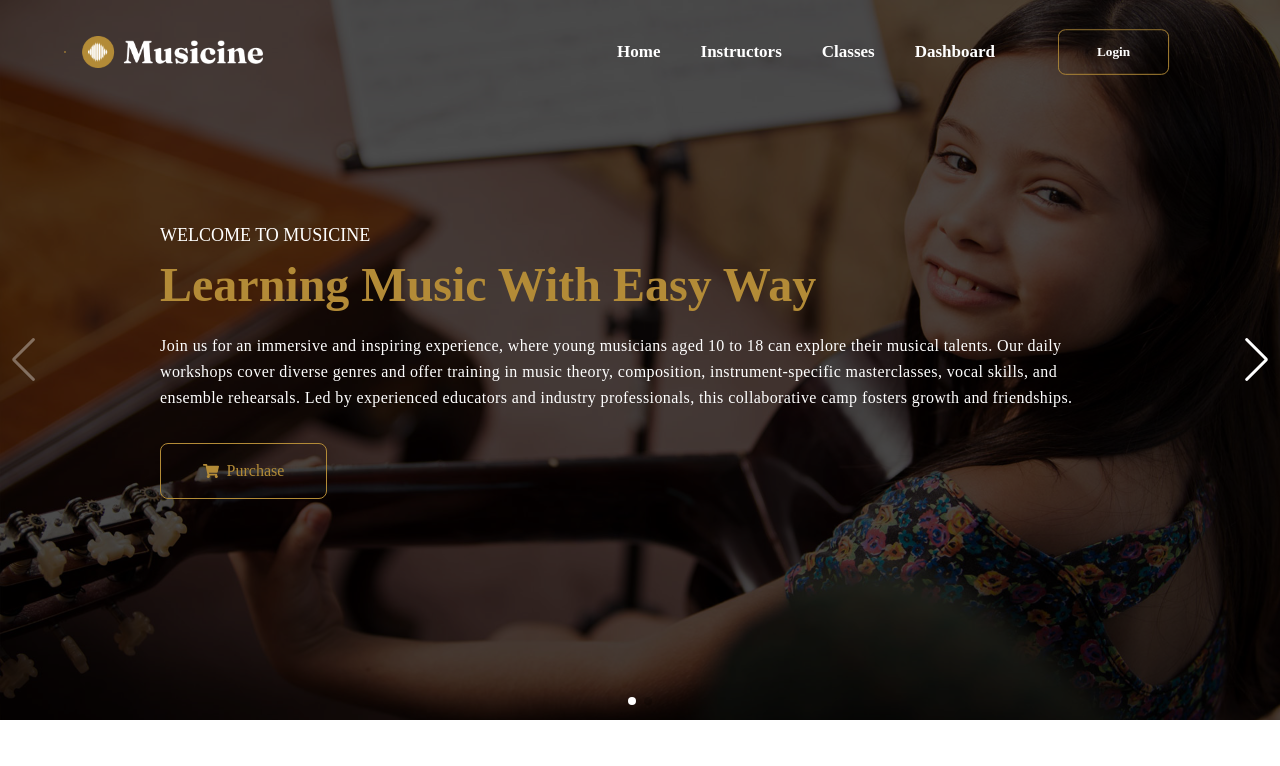
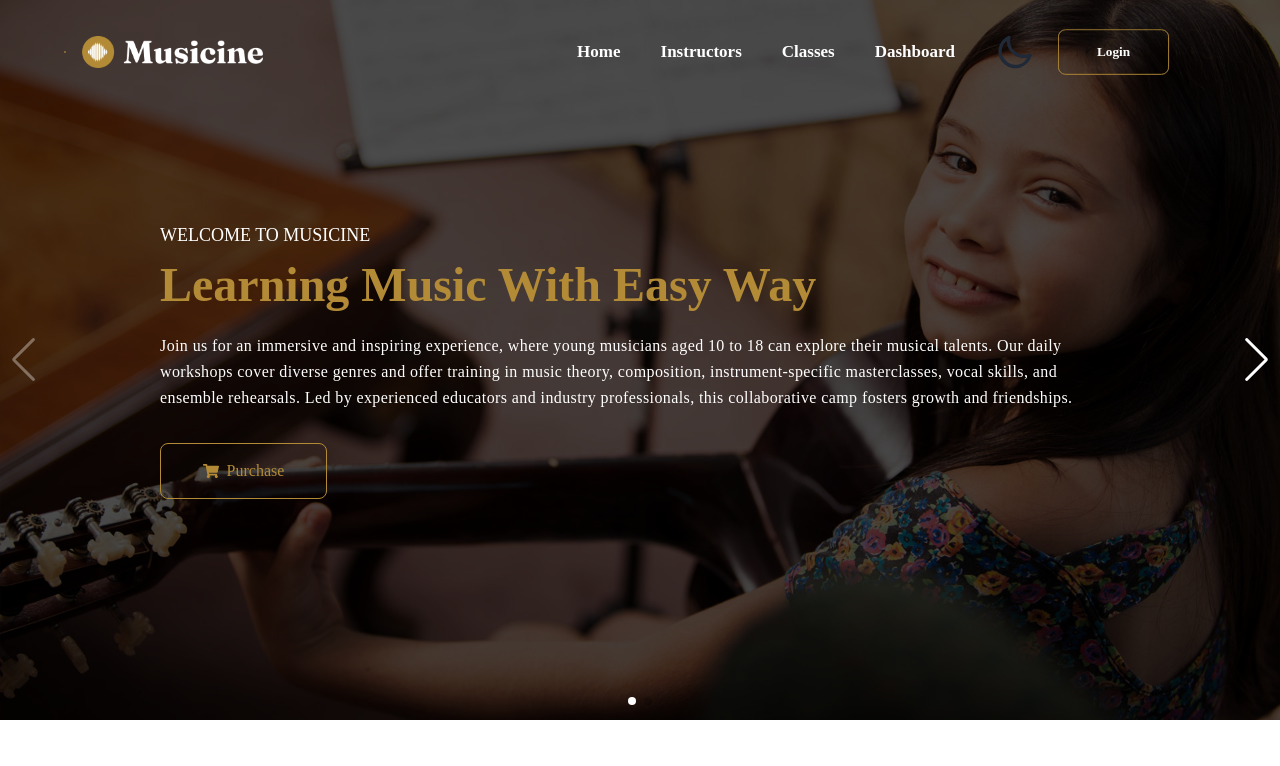
Before and after one commit to ijazhossain/summer-camp-asg-12-jazz, a React (Vite) app: page / in a window 1280 px wide. Shown: the top 766 px of the page. Built offline with nearby package versions, Linux system fonts and the light colour scheme; no server answers.

Commit message:
implement light and dark mode

```diff
--- a/src/Pages/Shared/Header/Header.jsx
+++ b/src/Pages/Shared/Header/Header.jsx
@@ -3,8 +3,12 @@
 import useAuth from "../../../hooks/useAuth";
 import useAdmin from "../../../hooks/useAdmin";
 import useIsInstructor from "../../../hooks/useIsInstructor";
+import { useEffect, useState } from "react";
 
 const Header = () => {
+    const [theme, setTheme] = useState(
+        localStorage.getItem("theme") ? localStorage.getItem("theme") : "light"
+    )
     const { user, logOut } = useAuth()
     const [isAdmin] = useAdmin()
     const [isInstructor] = useIsInstructor()
@@ -16,6 +20,16 @@
                 console.log(error.message);
             })
     }
+    const handleToggle = e => {
+        if (e.target.checked) {
+            setTheme("dark")
+        } else { setTheme("light") }
+    }
+    useEffect(() => {
+        localStorage.setItem("theme", theme);
+        const localTheme = localStorage.getItem("theme")
+        document.querySelector("html").setAttribute("data-theme", localTheme);
+    }, [theme])
     return (
         <div className="relative">
             <div className="navbar  px-0 py-5 bg-transparent w-full z-10  absolute top-0 left-0 ">
@@ -43,6 +57,7 @@
                                         user && <span className="cursor-pointer tooltip" data-tip={user?.displayName}><img className='w-[60px] h-60px border-2 border-[#b37b38] rounded-full me-10' src={user.photoURL} alt="" /></span>
                                     }
                                 </div>
+
                                 {!user ? <Link to="/login" className="font-semibold me-10 btn px-10 capitalize hover:border-none hover:bg-[#b37b38] hover:text-white bg-transparent border border-[#b38b37] text-white ms-5">Login</Link>
                                     :
                                     <button onClick={handleLogOut} className="font-semibold btn px-10 capitalize hover:border-none hover:bg-[#b37b38] hover:text-white bg-transparent border border-[#b38b37] text-white ms-5">Logout</button>
@@ -68,9 +83,26 @@
                             {/* instructor link */}
                             {isInstructor && <p ><Link className="font-semibold text-white me-10 text-[17px] focus:text-[#b37b38]" to="/dashboard/addClass
                             ">Dashboard</Link></p>}
+
+
                             {
                                 user && <span className="cursor-pointer tooltip" data-tip={user?.displayName}><img className='w-[60px] h-60px border-2 border-[#b37b38] rounded-full me-10' src={user.photoURL} alt="" /></span>
                             }
+                            {/* swap */}
+                            <label className="swap swap-rotate">
+
+                                {/* this hidden checkbox controls the state */}
+                                <input type="checkbox" onChange={handleToggle}
+                                    checked={theme === "light" ? false : true}
+                                />
+
+                                {/* sun icon */}
+                                <svg className="swap-on fill-current w-10 h-10" xmlns="http://www.w3.org/2000/svg" viewBox="0 0 24 24"><path d="M5.64,17l-.71.71a1,1,0,0,0,0,1.41,1,1,0,0,0,1.41,0l.71-.71A1,1,0,0,0,5.64,17ZM5,12a1,1,0,0,0-1-1H3a1,1,0,0,0,0,2H4A1,1,0,0,0,5,12Zm7-7a1,1,0,0,0,1-1V3a1,1,0,0,0-2,0V4A1,1,0,0,0,12,5ZM5.64,7.05a1,1,0,0,0,.7.29,1,1,0,0,0,.71-.29,1,1,0,0,0,0-1.41l-.71-.71A1,1,0,0,0,4.93,6.34Zm12,.29a1,1,0,0,0,.7-.29l.71-.71a1,1,0,1,0-1.41-1.41L17,5.64a1,1,0,0,0,0,1.41A1,1,0,0,0,17.66,7.34ZM21,11H20a1,1,0,0,0,0,2h1a1,1,0,0,0,0-2Zm-9,8a1,1,0,0,0-1,1v1a1,1,0,0,0,2,0V20A1,1,0,0,0,12,19ZM18.36,17A1,1,0,0,0,17,18.36l.71.71a1,1,0,0,0,1.41,0,1,1,0,0,0,0-1.41ZM12,6.5A5.5,5.5,0,1,0,17.5,12,5.51,5.51,0,0,0,12,6.5Zm0,9A3.5,3.5,0,1,1,15.5,12,3.5,3.5,0,0,1,12,15.5Z" /></svg>
+
+                                {/* moon icon */}
+                                <svg className="swap-off fill-current w-10 h-10" xmlns="http://www.w3.org/2000/svg" viewBox="0 0 24 24"><path d="M21.64,13a1,1,0,0,0-1.05-.14,8.05,8.05,0,0,1-3.37.73A8.15,8.15,0,0,1,9.08,5.49a8.59,8.59,0,0,1,.25-2A1,1,0,0,0,8,2.36,10.14,10.14,0,1,0,22,14.05,1,1,0,0,0,21.64,13Zm-9.5,6.69A8.14,8.14,0,0,1,7.08,5.22v.27A10.15,10.15,0,0,0,17.22,15.63a9.79,9.79,0,0,0,2.1-.22A8.11,8.11,0,0,1,12.14,19.73Z" /></svg>
+
+                            </label>
                             {!user ? <Link to="/login" className="font-semibold me-10 btn px-10 capitalize hover:border-none hover:bg-[#b37b38] hover:text-white bg-transparent border border-[#b38b37] text-white ms-5">Login</Link>
                                 :
                                 <button onClick={handleLogOut} className="font-semibold btn px-10 capitalize hover:border-none hover:bg-[#b37b38] hover:text-white bg-transparent border border-[#b38b37] text-white ms-5">Logout</button>
--- a/tailwind.config.js
+++ b/tailwind.config.js
@@ -8,4 +8,7 @@
     extend: {},
   },
   plugins: [require("daisyui")],
+  daisyui: {
+    themes: ["light", "dark"],
+  },
 }
```
